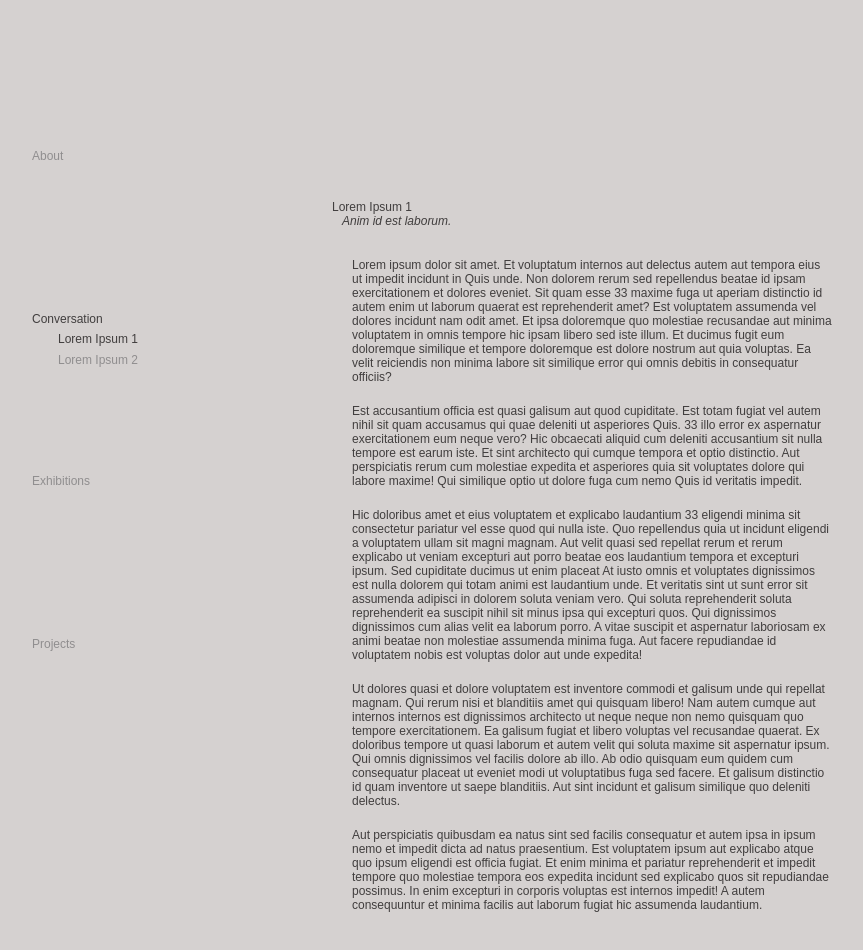
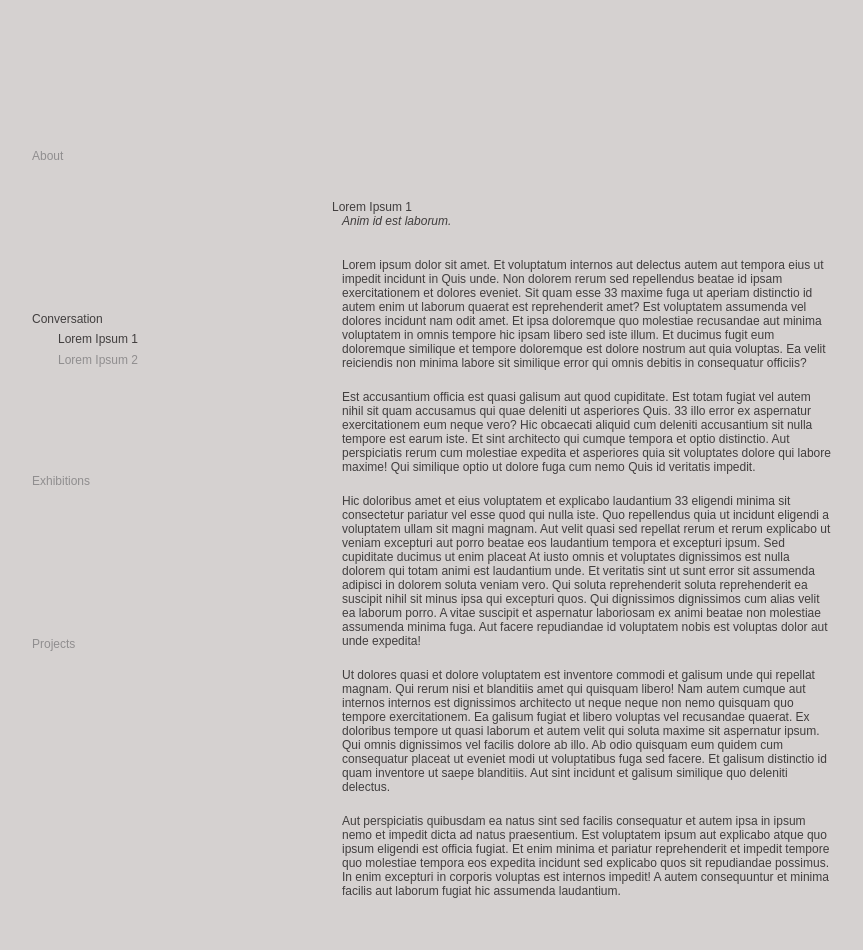
Before and after one commit to nicolelindner/nicolelindner.github.io, a Next.js app: page /conversations in a window 1280 px wide. Shown: the top 950 px of the page, without its empty margins (68-931 px from the left). Built offline with nearby package versions, Linux system fonts and the light colour scheme.

Commit message:
minor padding tweak

```diff
--- a/styles/Conversations.module.css
+++ b/styles/Conversations.module.css
@@ -71,6 +71,6 @@
 }
 
 .conversationParagraph {
-  padding-left: 20px;
+  padding-left: 10px;
   margin-bottom: 20px;
 }
```
